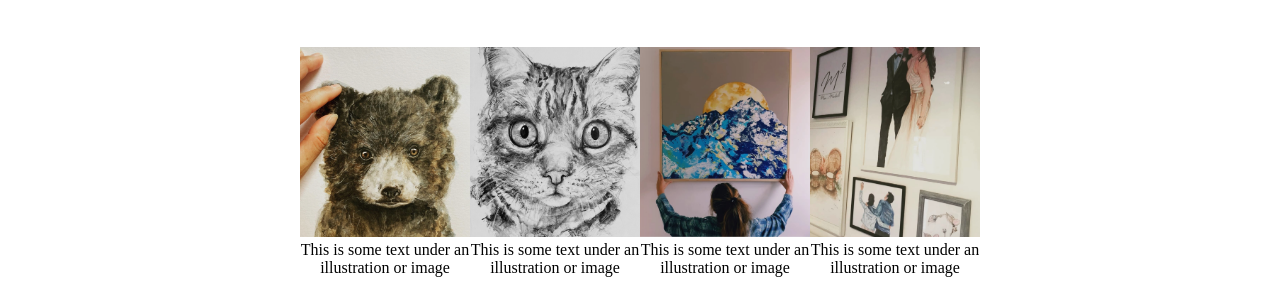
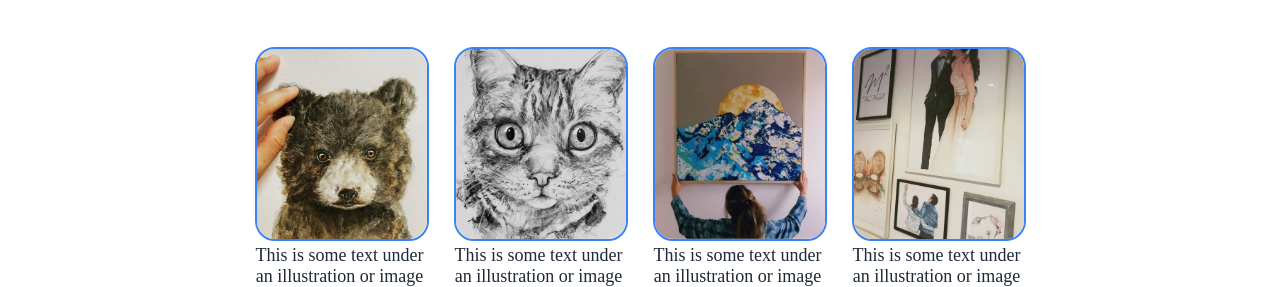
Before and after one commit to Gilsabo/landing-page, a plain HTML site: page index.html in a window 1280 px wide. Shown: the part 534-821 px from the top of the page. Drawn offline with Linux system fonts and the light colour scheme.

Commit message:
add gap in order to seperate the picthres of secondsection

```diff
--- a/CSS/style.css
+++ b/CSS/style.css
@@ -91,13 +91,20 @@ img{
 .pictures{
     display: flex;
     justify-content: center;
+    align-items: center;
+    gap: 25px;
+
 }
 
 .text{
     text-align: center;
     width: 170px;
+    font-size: 18px;
+    color: #1F2937;
 }
 
-.cat, .painting, .wedding, .bear,{
-    pa
+
+.imagesectiontwo{
+    border-radius: 20px;
+    border: #3882F6 solid 2px;
 }
```
